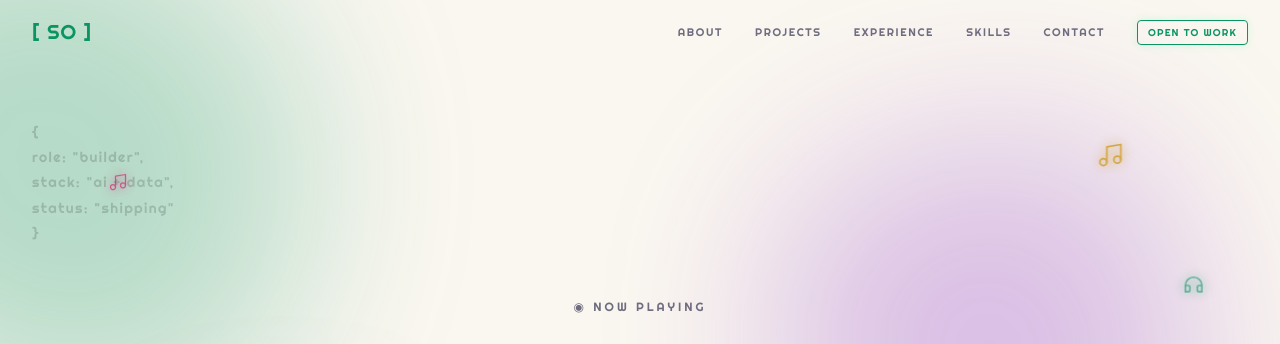
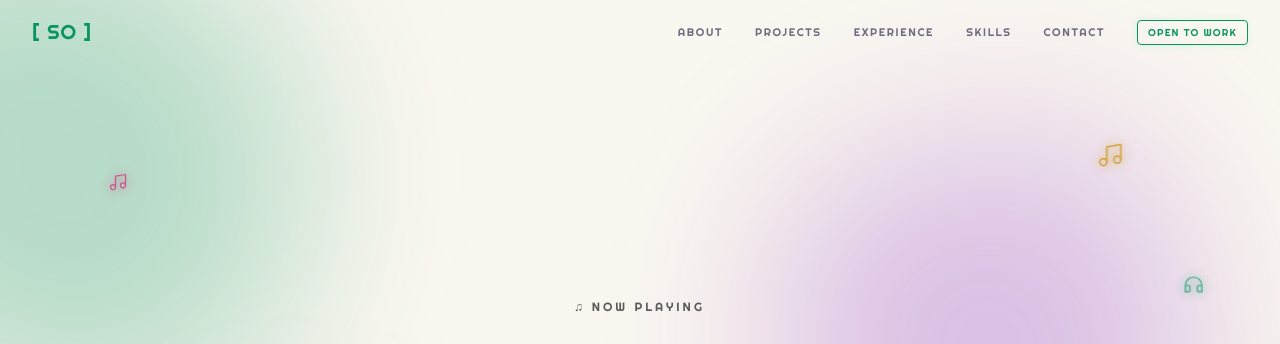
Before and after one commit to samanthaoh/my-portfolio, a React (Vite) app: page / in a window 1280 px wide. Shown: the top 344 px of the page. Built offline with nearby package versions, Linux system fonts and the light colour scheme.

Commit message:
Change headshot and colors

```diff
--- a/src/App.tsx
+++ b/src/App.tsx
@@ -160,7 +160,8 @@ function Blob({
 
 /* ─── Marquee divider ──────────────────────────────────────────────── */
 
-function Marquee({ items, reverse }: { items: string[], reverse?: boolean }) {  const text = items.join("  ·  ") + "  ·  "
+function Marquee({ items, reverse }: { items: string[], reverse?: boolean }) {
+  const text = items.join("  ·  ") + "  ·  "
   const doubled = text + text
   return (
     <div
@@ -351,31 +352,6 @@ function Hero() {
       <FloatShape shape="vinyl" color="var(--purple)" size={18} top="80%" left="18%" delay={2} />
       <FloatShape shape="note" color="var(--pink)" size={20} top="25%" left="8%" delay={1.5} />
 
-      {/* Bracket decorations */}
-      <div
-        style={{
-          position: "absolute",
-          top: 120,
-          left: 32,
-          fontFamily: "'Righteous', monospace",
-          fontSize: 14,
-          color: "rgba(0, 0, 0, 0.16)",
-          letterSpacing: "0.1em",
-          lineHeight: 1.8,
-          userSelect: "none",
-        }}
-      >
-        {"{"}
-        <br />
-        {'  role: "builder",'}
-        <br />
-        {'  stack: "ai + data",'}
-        <br />
-        {'  status: "shipping"'}
-        <br />
-        {"}"}
-      </div>
-
       {/* Main content */}
       <div
         style={{
@@ -391,12 +367,12 @@ function Hero() {
             fontFamily: "'Righteous', monospace",
             fontSize: 12,
             letterSpacing: "0.25em",
-            color: "var(--muted)",
+            color: "rgb(90, 90, 90)",
             textTransform: "uppercase",
             marginBottom: 20,
           }}
         >
-          ◉ Now playing
+          &#9835; Now playing
         </div>
 
         <h1
@@ -686,7 +662,6 @@ function About() {
           alignItems: "center",
         }}
       >
-        {/* Avatar blob */}
         <div
           style={{
             width: 320,
@@ -876,8 +851,7 @@ function ProjectCard({
       style={{
         transitionDelay: `${delay}s`,
         background: "var(--bg-card)",
-        border: `1.5px solid ${
-          hovered ? proj.color : "rgba(30,25,15,0.09)"
+        border: `1.5px solid ${hovered ? proj.color : "rgba(30,25,15,0.09)"
           }`,
         borderRadius: 12,
         overflow: "hidden",
@@ -1079,8 +1053,7 @@ function Experience() {
           {experience.map((exp, i) => (
             <div
               key={exp.role}
-              className={`fade-up fade-up-delay-${i + 1} ${
-                inView ? "visible" : ""
+              className={`fade-up fade-up-delay-${i + 1} ${inView ? "visible" : ""
                 }`}
               style={{
                 display: "flex",
@@ -1472,7 +1445,7 @@ function Contact() {
           >
             LET'S BUILD
             <br />
-            <span style={{ color: "var(--yellow)" }}>SOMETHING.</span>
+            <span style={{ color: "var(--yellow)" }}>SOMETHING COOL.</span>
           </h2>
           <p
             style={{
@@ -1482,8 +1455,7 @@ function Contact() {
               margin: "0 auto",
             }}
           >
-            Open to internships, collabs, side projects, and coffee chats. Slide
-            in.
+            Always down for exciting projects, internships, & grabbing coffee. Reach out!
           </p>
         </div>
 
@@ -1493,11 +1465,11 @@ function Contact() {
           style={{
             display: "grid",
             gridTemplateColumns: "1fr auto",
-            border: "1.5px solid rgba(255,225,0,0.3)",
+            border: "1.5px solid var(--yellow)",
             borderRadius: 16,
             overflow: "hidden",
             background: "var(--bg-card)",
-            boxShadow: "0 0 60px rgba(255,225,0,0.08)",
+            boxShadow: "0 12px 32px rgba(201,143,0,0.18)",
           }}
         >
           {/* Main pass body */}
@@ -1583,9 +1555,9 @@ function Contact() {
           {/* Stub */}
           <div
             style={{
-              borderLeft: "1.5px dashed rgba(255,225,0,0.2)",
+              borderLeft: "1.5px dashed var(--yellow)",
               width: 80,
-              background: "rgba(255,225,0,0.04)",
+              background: "rgba(201,143,0,0.08)",
               display: "flex",
               flexDirection: "column",
               alignItems: "center",
```
Also changed, not shown: public/headshot.jpg. Lines whose indentation alone changed are shown as unchanged.
